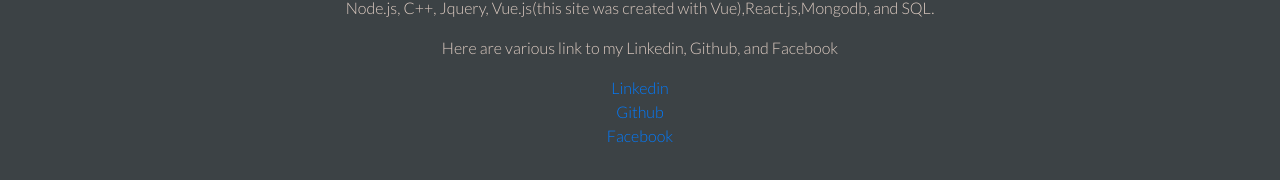
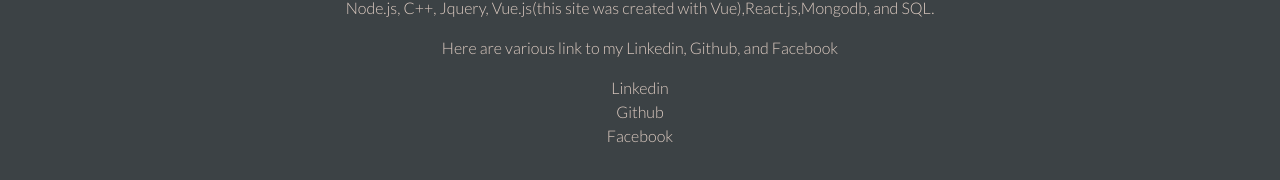
Before and after one commit to wildaces215/portfolio, a Vue app: page /about in a window 1280 px wide. Shown: the part 552-732 px from the top of the page. Built offline with nearby package versions, Linux system fonts and the light colour scheme; what connect-history-api-fallback, vue-swimlane, vuesax would draw is missing.

Commit message:
I believe I fixed the problem

```diff
--- a/src/views/About.vue
+++ b/src/views/About.vue
@@ -32,13 +32,13 @@
     </div>
     <ul class="list-group text-center aboutTextPara">
       <li>
-        <a href="linkedin.com/in/craig-albertson-3a83b218a">Linkedin</a>
+        <a class="aboutTextParaLi" href="linkedin.com/in/craig-albertson-3a83b218a">Linkedin</a>
       </li>
       <li>
-        <a href="https://www.github.com/wildaces215">Github</a>
+        <a class="aboutTextParaLi" href="https://www.github.com/wildaces215">Github</a>
       </li>
       <li>
-        <a href="https://www.facebook.com/craig.albertson.35">Facebook</a>
+        <a class="aboutTextParaLi" href="https://www.facebook.com/craig.albertson.35">Facebook</a>
       </li>
     </ul>
   </div>
@@ -49,6 +49,7 @@
 .about {
   background-color: #3c4245;
   height: 100vh;
+  overflow: auto;
 }
 .aboutText {
   font-family: "Josefin Sans", sans-serif;
@@ -69,4 +70,12 @@
   font-family: "Lato", sans-serif !important;
   font-size: 1em;
 }
+.aboutTextParaLi {
+  color: #dfcdc3;
+  font-family: "Lato", sans-serif !important;
+  font-size: 1em;
+}
+.aboutTextParaLi:hover {
+  color: #719192 !important;
+}
 </style>
```
Also changed, not shown: 1 other file (tests, documents, lock files or other folders).
